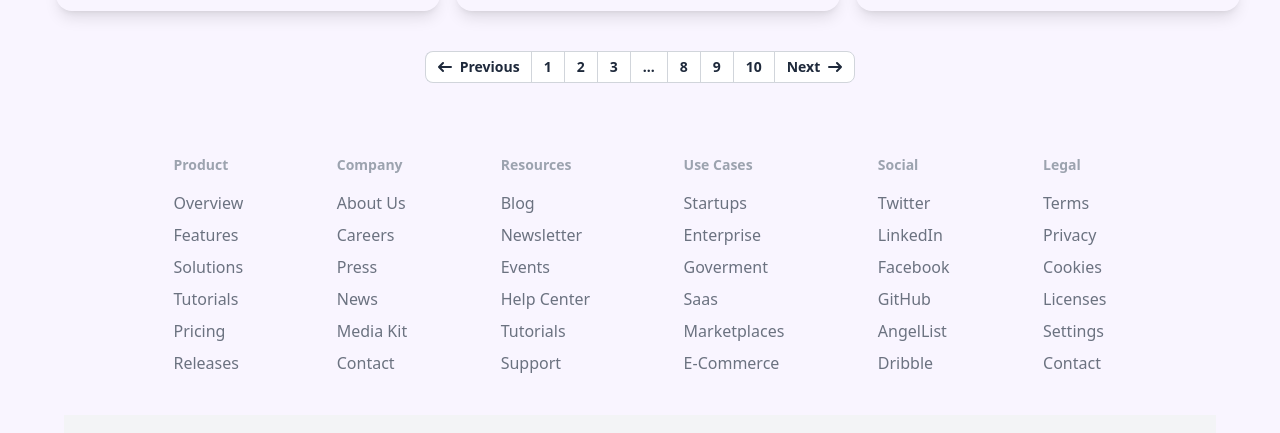
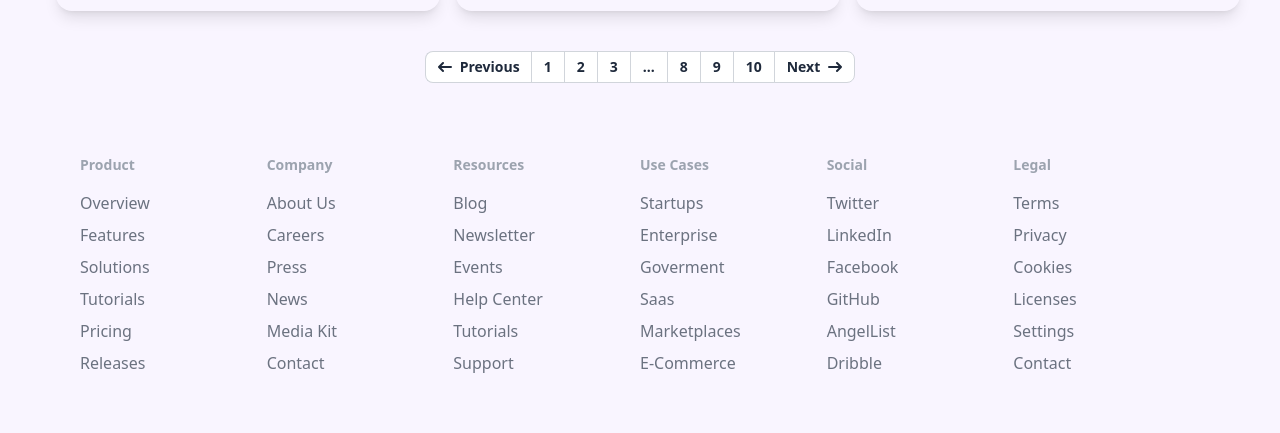
Before and after one commit to 007Kohaku/final-project-edspert, a website: page index.html in a window 1280 px wide. Shown: the part 1710-2143 px from the top of the page. Drawn offline with Linux system fonts and the light colour scheme; grey boxes are pictures that could not be loaded.

Commit message:
update footer section

```diff
--- a/index.html
+++ b/index.html
@@ -4,6 +4,7 @@
     <meta charset="UTF-8" />
     <meta name="viewport" content="width=device-width, initial-scale=1.0" />
     <title>Final Project Edspert.id</title>
+    <link rel="icon" href="https://www.edspert.id/assets/img/favicon/FavIcon1.webp" type="image/x-icon" />
     <link rel="stylesheet" href="src/output.css" />
   </head>
   <body class="bg-screen">
@@ -536,8 +537,8 @@
     <!-- Footer start -->
     <footer class="bg-screen px-[5%]">
       <div class="mx-auto w-full max-w-screen-xl flex justify-center">
-        <div class="w-full flex px-4 py-8 justify-evenly">
-          <div>
+        <div class="w-full grid px-4 py-8 justify-evenlyd grid-cols-2 md:grid-cols-4 lg:grid-cols-6">
+          <div class="mb-10">
             <h2 class="mb-4 text-sm font-semibold text-gray-400">Product</h2>
             <ul class="text-gray-500 font-medium">
               <li class="mb-2">
@@ -560,7 +561,7 @@
               </li>
             </ul>
           </div>
-          <div>
+          <div class="mb-10">
             <h2 class="mb-4 text-sm font-semibold text-gray-400">Company</h2>
             <ul class="text-gray-500 font-medium">
               <li class="mb-2">
@@ -583,7 +584,7 @@
               </li>
             </ul>
           </div>
-          <div>
+          <div class="mb-10">
             <h2 class="mb-4 text-sm font-semibold text-gray-400">Resources</h2>
             <ul class="text-gray-500 font-medium">
               <li class="mb-2">
@@ -606,7 +607,7 @@
               </li>
             </ul>
           </div>
-          <div>
+          <div class="mb-10">
             <h2 class="mb-4 text-sm font-semibold text-gray-400">Use Cases</h2>
             <ul class="text-gray-500 font-medium">
               <li class="mb-2">
@@ -629,7 +630,7 @@
               </li>
             </ul>
           </div>
-          <div>
+          <div class="mb-10">
             <h2 class="mb-4 text-sm font-semibold text-gray-400">Social</h2>
             <ul class="text-gray-500 font-medium">
               <li class="mb-2">
@@ -652,7 +653,7 @@
               </li>
             </ul>
           </div>
-          <div>
+          <div class="mb-10">
             <h2 class="mb-4 text-sm font-semibold text-gray-400">Legal</h2>
             <ul class="text-gray-500 font-medium">
               <li class="mb-2">
@@ -679,7 +680,7 @@
       </div>
       <div class="px-4 py-6 bg-gray-100 flex items-center justify-between">
         <a href="https://www.edspert.id/"><img src="https://www.edspert.id/assets/img/1677731348logo_Edspert.webp" alt="" /></a>
-        <span class="text-md font-semibold text-gray-400 text-center">© 2077 <a href="https://www.edspert.id/">EdspertId</a>. All Rights Reserved. </span>
+        <span class="text-sm md:text-base font-semibold text-gray-400 text-center">© 2077 <a href="https://www.edspert.id/">EdspertId</a>. All Rights Reserved. </span>
       </div>
     </footer>
     <!-- Footer end -->
```
Also changed, not shown: src/output.css.
